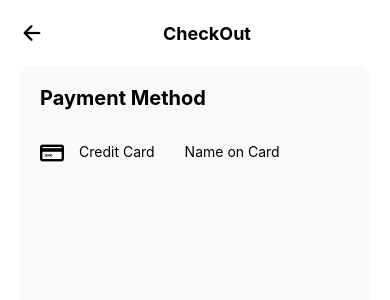
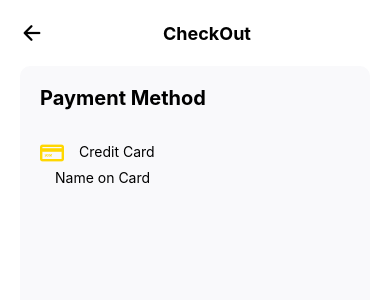
Before and after one commit to unleashedphetolo/DryHarvestHub, a React Native app: screen /CheckOut in a window 390 px wide. Shown: the top 300 px of the page. Built offline with nearby package versions, Linux system fonts and the light colour scheme.

Commit message:
elements placement

```diff
--- a/src/screens/CheckOut.js
+++ b/src/screens/CheckOut.js
@@ -52,12 +52,14 @@ const CheckOut = ({ navigation }) => {
             justifyContent: "space-between",
           }}
         >
-          <View style={{ flexDirection: "row", flex: 1, paddingVertical: 30 }}>
-            <Entypo name="credit-card" size={24} color="black" />
+          <View style={{ flexDirection: "column", flex: 1, paddingVertical: 30 }}>
+           <View style={{ flexDirection: "row" }}>
+            <Entypo name="credit-card" size={24} color="gold" />
 
             <Text style={{ paddingVertical: 3, paddingHorizontal: 15 }}>
               Credit Card
             </Text>
+            </View>
             <View>
               <Text style={{ paddingVertical: 3, paddingHorizontal: 15 }}>
                 Name on Card
```
